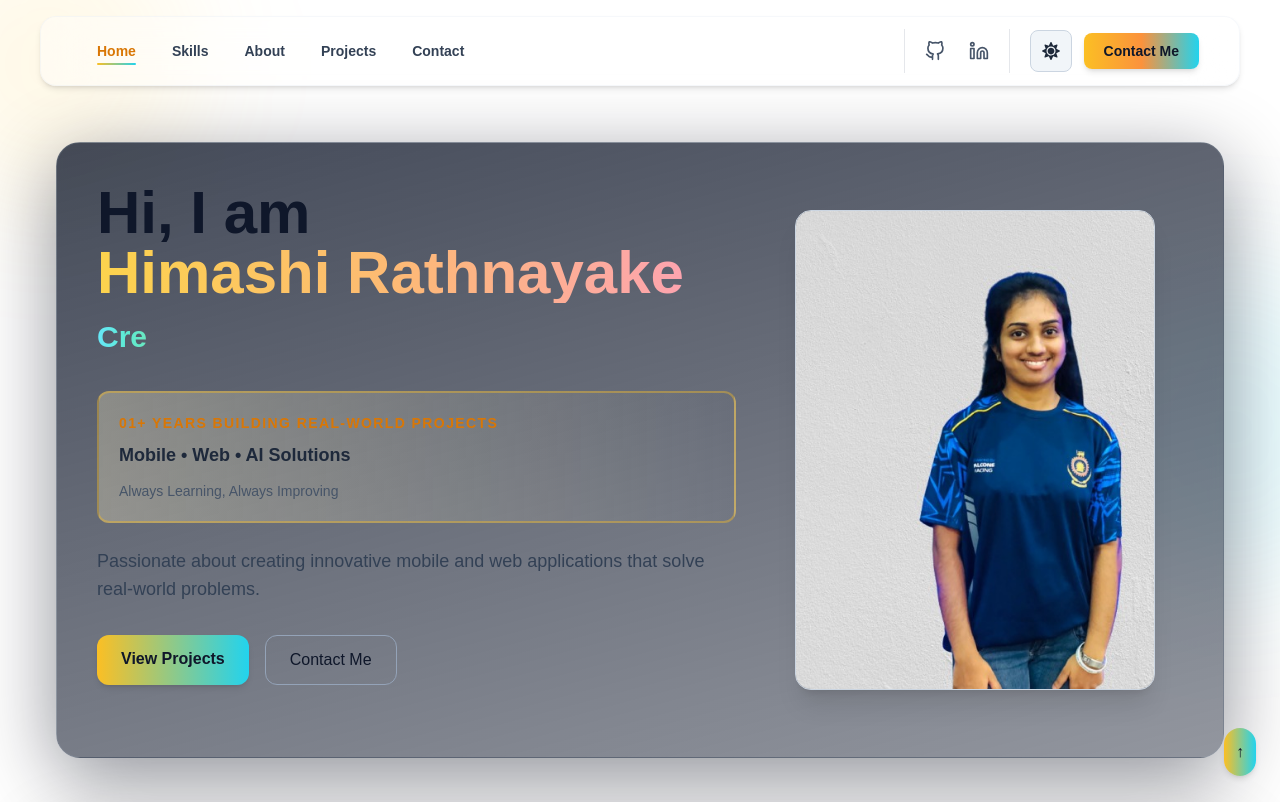
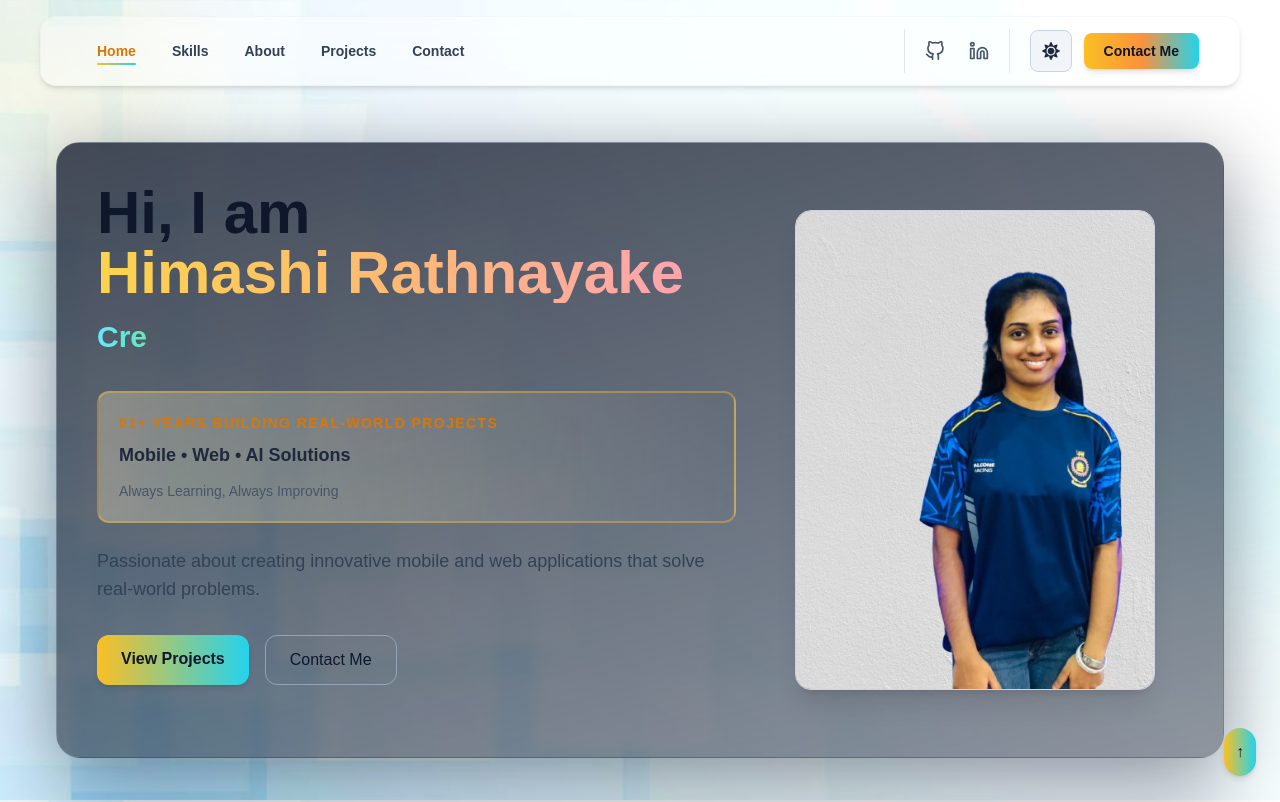
Before and after one commit to Himashirathnayake1/Himashirathnayake1.github.io, a React (Create React App) app: page / in a window 1280 px wide. Shown: the top 802 px of the page. Built offline with nearby package versions, Linux system fonts and the light colour scheme.

Commit message:
background

```diff
--- a/src/App.js
+++ b/src/App.js
@@ -14,6 +14,8 @@ import Project from './components/Project';
 import Contact from './components/Contact';
 import Footer from './components/Footer';
 import ProjectDemo from './pages/ProjectDemo';
+import darkBg from './assets/dark_bg.png';
+import lightBg from './assets/light_bg.png';
 
 function AppContent() {
   useEffect(() => {
@@ -27,9 +29,15 @@ function AppContent() {
   };
 
   const MainPage = () => (
-    <div className={`relative overflow-x-hidden transition-colors duration-300 ${
-      isDark ? 'bg-slate-950' : 'bg-white'
-    }`}>
+    <div
+      className="relative overflow-x-hidden transition-colors duration-300"
+      style={{
+        backgroundImage: `url(${isDark ? darkBg : lightBg})`,
+        backgroundSize: 'cover',
+        backgroundAttachment: 'fixed',
+        backgroundPosition: 'center'
+      }}
+    >
       <div className="pointer-events-none fixed -top-20 -left-24 h-72 w-72 rounded-full bg-amber-400/10 blur-3xl" />
       <div className="pointer-events-none fixed top-1/3 -right-28 h-80 w-80 rounded-full bg-cyan-400/10 blur-3xl" />
 
```
Also changed, not shown: src/assets/dark_bg.png (added), src/assets/light_bg.png (added).
